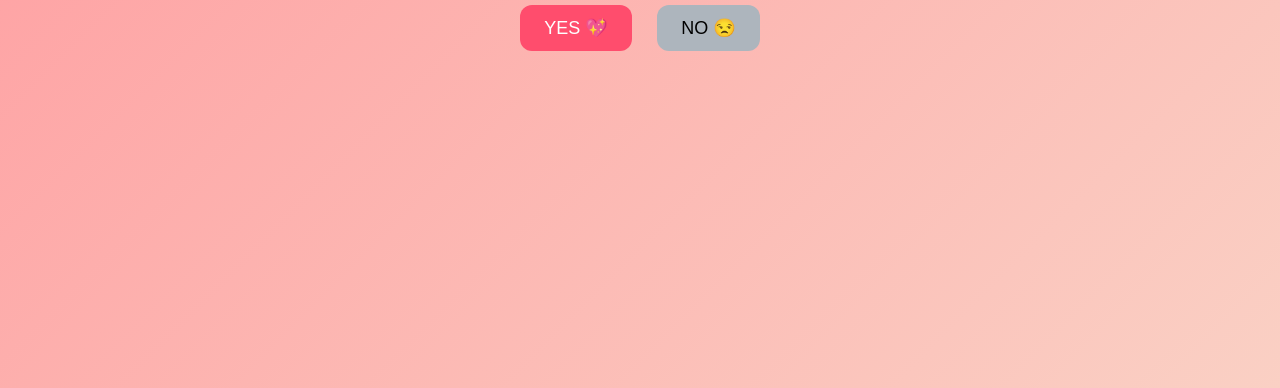
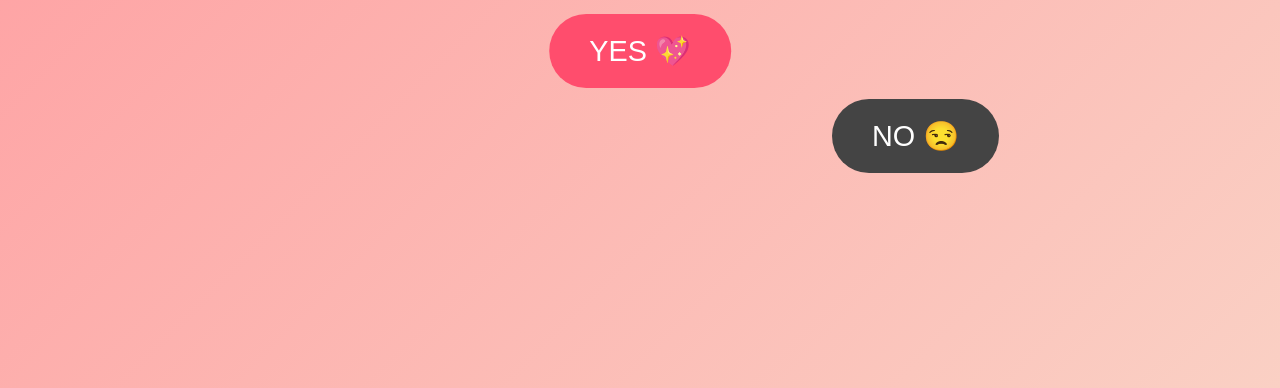
Before and after one commit to raunaksinha342/BeMyValentine, a plain HTML site: page index.html in a window 1280 px wide. Shown: the part 412-800 px from the top of the page. Drawn offline with Linux system fonts and the light colour scheme.

Commit message:
Update style.css

```diff
--- a/style.css
+++ b/style.css
@@ -1,36 +1,61 @@
-body {
-  font-family: 'Comic Sans MS', cursive;
+* {
+  box-sizing: border-box;
+  margin: 0;
+  padding: 0;
+}
+
+html, body {
+  width: 100%;
+  height: 100%;
+  overflow: hidden; /* 🔒 NO SCROLL EVER */
+  font-family: "Comic Sans MS", cursive;
   background: linear-gradient(135deg, #ff9a9e, #fad0c4);
-  height: 100vh;
-  display: flex;
-  justify-content: center;
-  align-items: center;
-  margin: 0;
 }
 
 .container {
+  position: relative;
+  width: 100%;
+  height: 100%;
+  display: flex;
+  flex-direction: column;
+  justify-content: center;
+  align-items: center;
+}
+
+h1 {
+  font-size: clamp(2.5rem, 6vw, 4rem);
+  color: #fff;
+  margin-bottom: 50px;
   text-align: center;
 }
 
 .buttons {
-  margin-top: 20px;
+  position: relative;
+  width: 100%;
+  height: 40vh;
 }
 
 button {
-  padding: 12px 24px;
-  font-size: 18px;
+  position: absolute;
+  padding: 20px 40px;
+  font-size: 1.8rem;
   border: none;
-  border-radius: 12px;
+  border-radius: 50px;
   cursor: pointer;
-  margin: 0 10px;
-  transition: transform 0.2s;
+  transition: transform 0.3s ease, width 0.3s ease, height 0.3s ease;
 }
 
 #yesBtn {
   background-color: #ff4d6d;
   color: white;
+  left: 50%;
+  top: 50%;
+  transform: translate(-50%, -50%);
 }
 
 #noBtn {
-  background-color: #adb5bd;
+  background-color: #444;
+  color: white;
+  left: 65%;
+  top: 65%;
 }
```
